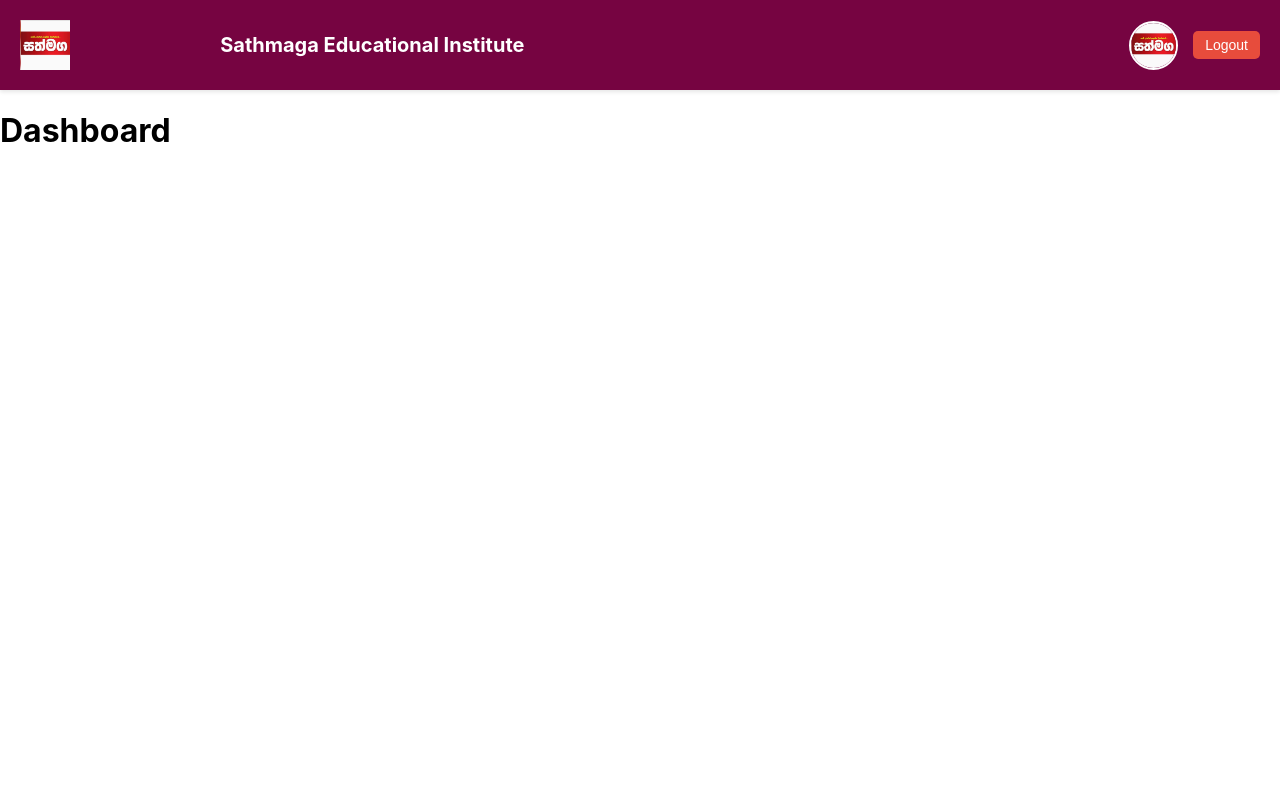
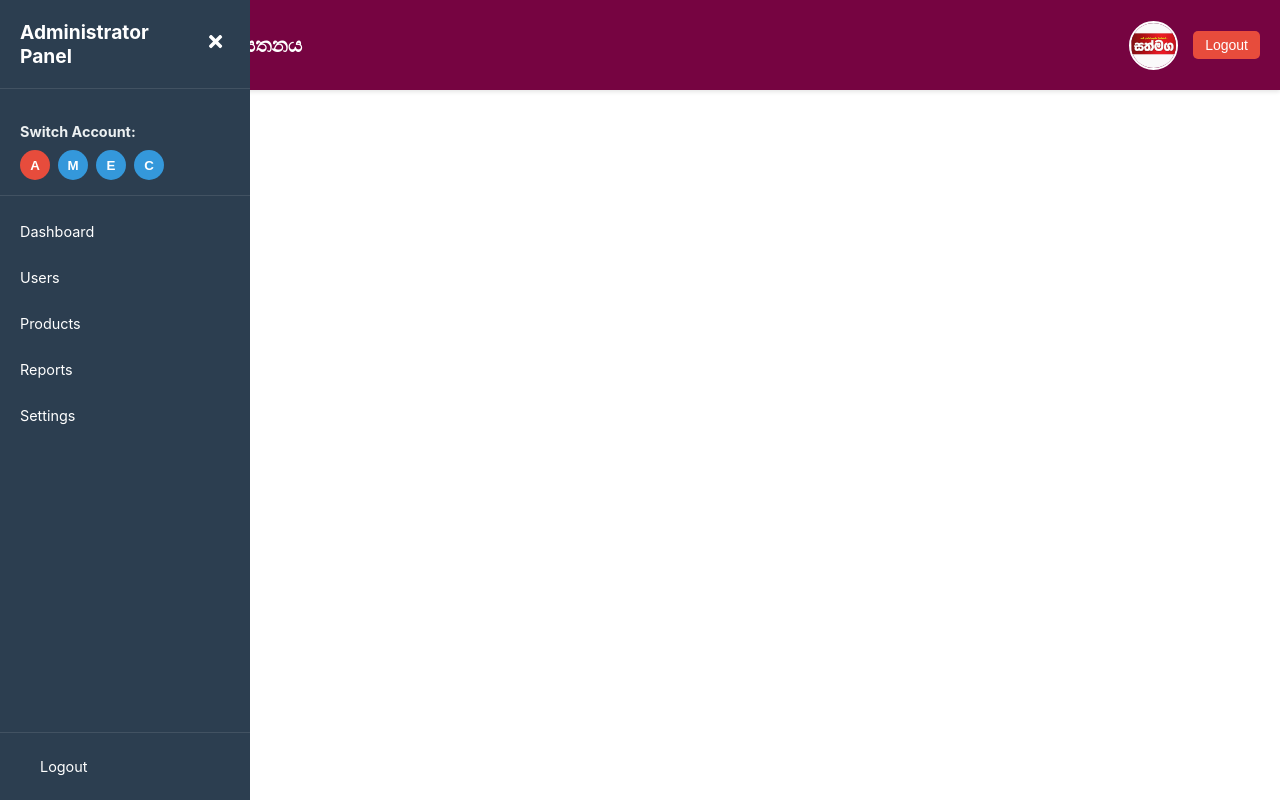
Before and after one commit to NilmiSenevirathne/Sathmaga-Attendance-Management-System, a React (Create React App) app in the folder frontend/: page /dashboard in a window 1280 px wide. Built offline with nearby package versions, Linux system fonts and the light colour scheme.

Commit message:
update dashboard

```diff
--- a/frontend/src/components/Dashboard/Dashboard.js
+++ b/frontend/src/components/Dashboard/Dashboard.js
@@ -1,11 +1,14 @@
 import React from 'react';
 import InsideNav from '../Navbar/insideNav';
+import Sidebar from '../Sidebar/Sidebar';
 
 const Dashboard = () => {
     return (
         <div>
             <InsideNav/>
-            <h1>Dashboard</h1>
+
+            <Sidebar/>
+
         </div>
     );
 };
--- a/frontend/src/components/Navbar/insideNav.js
+++ b/frontend/src/components/Navbar/insideNav.js
@@ -6,7 +6,7 @@ const InsideNav = () => {
         <nav className='inside-nav'>
             <div className='nav-left'>
                  <img src="/sathmagalogo.png" alt="Sathmaga Logo" className="logo" />
-                 <h3 className='titlw'>Sathmaga Educational Institute</h3>
+                 <h3 className='titlw'>සත්මග  අධ්‍යාපන ආයතනය</h3>
 
             </div>
 
--- a/frontend/src/components/Navbar/insidenav.css
+++ b/frontend/src/components/Navbar/insidenav.css
@@ -27,6 +27,7 @@
     font-size: 20px;
     font-weight: bold;
     color: white;
+    margin-left: -140px;
   }
 
   .nav-right {
--- /dev/null
+++ b/frontend/src/components/Sidebar/Sidebar.js
@@ -0,0 +1,120 @@
+import React, { useState } from 'react';
+import { FaBars, FaTimes, FaUser, FaChartLine, FaCog, FaShoppingCart, FaBox, FaUsers, FaMoneyBill, FaFileAlt, FaSignOutAlt } from 'react-icons/fa';
+import './sidebar.css';
+
+const Sidebar = ({ accountType = 'admin', setAccountType }) => {
+  const [isCollapsed, setIsCollapsed] = useState(false);
+  const [mobileMenuOpen, setMobileMenuOpen] = useState(false);
+
+  const accountTypes = {
+    admin: 'Administrator',
+    manager: 'Manager',
+    employee: 'Employee',
+    customer: 'Customer'
+  };
+
+  const menuItems = {
+    admin: [
+      { name: 'Dashboard', icon: <FaChartLine />, path: '/dashboard' },
+      { name: 'Users', icon: <FaUsers />, path: '/users' },
+      { name: 'Products', icon: <FaBox />, path: '/products' },
+      { name: 'Reports', icon: <FaFileAlt />, path: '/reports' },
+      { name: 'Settings', icon: <FaCog />, path: '/settings' }
+    ],
+    manager: [
+      { name: 'Dashboard', icon: <FaChartLine />, path: '/dashboard' },
+      { name: 'Inventory', icon: <FaBox />, path: '/inventory' },
+      { name: 'Sales', icon: <FaMoneyBill />, path: '/sales' },
+      { name: 'Reports', icon: <FaFileAlt />, path: '/reports' }
+    ],
+    employee: [
+      { name: 'Dashboard', icon: <FaChartLine />, path: '/dashboard' },
+      { name: 'Orders', icon: <FaShoppingCart />, path: '/orders' },
+      { name: 'Products', icon: <FaBox />, path: '/products' }
+    ],
+    customer: [
+      { name: 'Dashboard', icon: <FaChartLine />, path: '/dashboard' },
+      { name: 'My Orders', icon: <FaShoppingCart />, path: '/orders' },
+      { name: 'Profile', icon: <FaUser />, path: '/profile' }
+    ]
+  };
+
+  // Ensure accountType has a valid default and exists in menuItems
+  const currentAccountType = Object.keys(menuItems).includes(accountType)
+    ? accountType
+    : 'admin';
+  const currentMenuItems = menuItems[currentAccountType] || [];
+
+  const toggleSidebar = () => {
+    setIsCollapsed(!isCollapsed);
+  };
+
+  const toggleMobileMenu = () => {
+    setMobileMenuOpen(!mobileMenuOpen);
+  };
+
+  const handleAccountChange = (newAccountType) => {
+    if (Object.keys(menuItems).includes(newAccountType)) {
+      setAccountType(newAccountType);
+    } else {
+      setAccountType('admin');
+    }
+    setMobileMenuOpen(false);
+  };
+
+  return (
+    <>
+      {/* Mobile menu button */}
+      <div className="mobile-menu-btn" onClick={toggleMobileMenu}>
+        {mobileMenuOpen ? <FaTimes /> : <FaBars />}
+      </div>
+
+      <div className={`sidebar ${isCollapsed ? 'collapsed' : ''} ${mobileMenuOpen ? 'mobile-open' : ''}`}>
+        <div className="sidebar-header">
+          {!isCollapsed && <h2>{accountTypes[currentAccountType]} Panel</h2>}
+          <button className="collapse-btn" onClick={toggleSidebar}>
+            {isCollapsed ? <FaBars /> : <FaTimes />}
+          </button>
+        </div>
+
+        <div className="account-switcher">
+          {!isCollapsed && <h4>Switch Account:</h4>}
+          <div className="account-buttons">
+            {Object.keys(accountTypes).map((type) => (
+              <button
+                key={type}
+                className={`account-btn ${currentAccountType === type ? 'active' : ''}`}
+                onClick={() => handleAccountChange(type)}
+                title={accountTypes[type]}
+              >
+                {isCollapsed ? <FaUser /> : accountTypes[type].charAt(0)}
+              </button>
+            ))}
+          </div>
+        </div>
+
+        <nav className="sidebar-menu">
+          <ul>
+            {currentMenuItems.map((item, index) => (
+              <li key={index}>
+                <a href={item.path} className="menu-item">
+                  <span className="menu-icon">{item.icon}</span>
+                  {!isCollapsed && <span className="menu-text">{item.name}</span>}
+                </a>
+              </li>
+            ))}
+          </ul>
+        </nav>
+
+        <div className="sidebar-footer">
+          <a href="/logout" className="menu-item">
+            <span className="menu-icon"><FaSignOutAlt /></span>
+            {!isCollapsed && <span className="menu-text">Logout</span>}
+          </a>
+        </div>
+      </div>
+    </>
+  );
+};
+
+export default Sidebar;
--- /dev/null
+++ b/frontend/src/components/Sidebar/sidebar.css
@@ -0,0 +1,184 @@
+/* Sidebar.css */
+.sidebar {
+    width: 250px;
+    height: 100vh;
+    background-color: #2c3e50;
+    color: white;
+    position: fixed;
+    left: 0;
+    top: 0;
+    transition: all 0.3s ease;
+    z-index: 1000;
+    display: flex;
+    flex-direction: column;
+  }
+
+  .sidebar.collapsed {
+    width: 70px;
+  }
+
+  .sidebar-header {
+    padding: 20px;
+    display: flex;
+    justify-content: space-between;
+    align-items: center;
+    border-bottom: 1px solid rgba(255, 255, 255, 0.1);
+  }
+
+  .sidebar-header h2 {
+    margin: 0;
+    font-size: 1.2rem;
+  }
+
+  .collapse-btn {
+    background: none;
+    border: none;
+    color: white;
+    font-size: 1.2rem;
+    cursor: pointer;
+    padding: 5px;
+  }
+
+  .account-switcher {
+    padding: 15px 20px;
+    border-bottom: 1px solid rgba(255, 255, 255, 0.1);
+  }
+
+  .account-switcher h4 {
+    margin-bottom: 10px;
+    font-size: 0.9rem;
+    color: #ecf0f1;
+  }
+
+  .account-buttons {
+    display: flex;
+    gap: 8px;
+    flex-wrap: wrap;
+  }
+
+  .account-btn {
+    width: 30px;
+    height: 30px;
+    border-radius: 50%;
+    border: none;
+    background-color: #3498db;
+    color: white;
+    cursor: pointer;
+    display: flex;
+    align-items: center;
+    justify-content: center;
+    font-weight: bold;
+    transition: all 0.2s;
+  }
+
+  .account-btn:hover {
+    background-color: #2980b9;
+  }
+
+  .account-btn.active {
+    background-color: #e74c3c;
+  }
+
+  .sidebar-menu {
+    flex: 1;
+    overflow-y: auto;
+    padding: 10px 0;
+  }
+
+  .sidebar-menu ul {
+    list-style: none;
+    padding: 0;
+    margin: 0;
+  }
+
+  .sidebar-menu li {
+    margin: 5px 0;
+  }
+
+  .menu-item {
+    display: flex;
+    align-items: center;
+    padding: 12px 20px;
+    color: white;
+    text-decoration: none;
+    transition: all 0.2s;
+  }
+
+  .menu-item:hover {
+    background-color: #34495e;
+  }
+
+  .menu-icon {
+    font-size: 1.1rem;
+    margin-right: 15px;
+    width: 20px;
+    text-align: center;
+  }
+
+  .menu-text {
+    font-size: 0.9rem;
+  }
+
+  .sidebar.collapsed .menu-text,
+  .sidebar.collapsed h2,
+  .sidebar.collapsed h4 {
+    display: none;
+  }
+
+  .sidebar.collapsed .menu-item {
+    justify-content: center;
+    padding: 15px 0;
+  }
+
+  .sidebar.collapsed .menu-icon {
+    margin-right: 0;
+  }
+
+  .sidebar-footer {
+    padding: 15px 20px;
+    border-top: 1px solid rgba(255, 255, 255, 0.1);
+  }
+
+  .sidebar-footer .menu-item {
+    padding: 10px 20px;
+  }
+
+  /* Mobile styles */
+  .mobile-menu-btn {
+    display: none;
+    position: fixed;
+    top: 15px;
+    left: 15px;
+    z-index: 1100;
+    background: #2c3e50;
+    color: white;
+    border: none;
+    font-size: 1.5rem;
+    padding: 5px 10px;
+    border-radius: 4px;
+    cursor: pointer;
+  }
+
+  @media (max-width: 768px) {
+    .mobile-menu-btn {
+      display: block;
+    }
+
+    .sidebar {
+      left: -250px;
+    }
+
+    .sidebar.collapsed {
+      left: -70px;
+    }
+
+    .sidebar.mobile-open {
+      left: 0;
+      width: 250px;
+    }
+
+    .sidebar.mobile-open.collapsed {
+      left: 0;
+      width: 70px;
+    }
+  }
```
